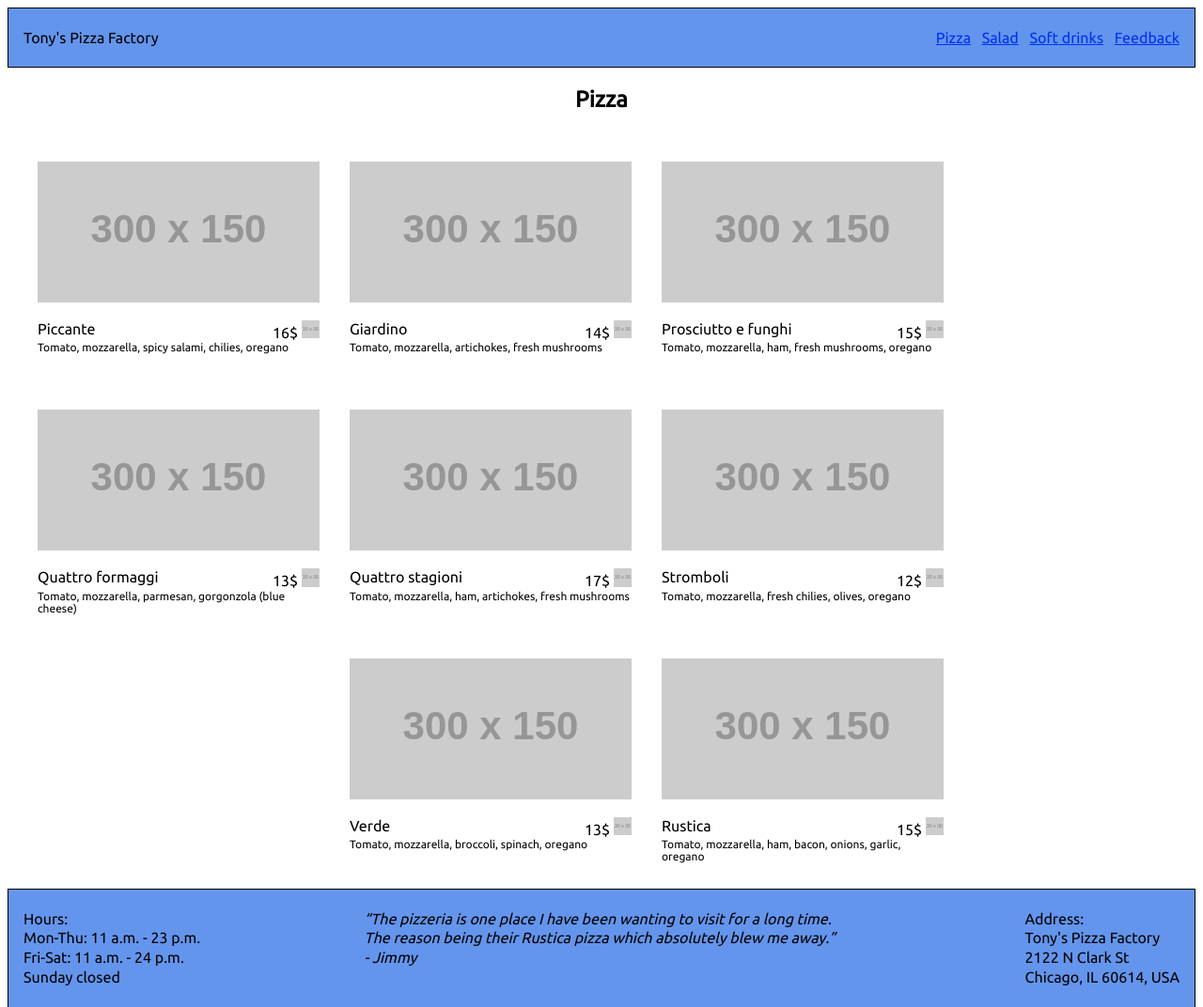
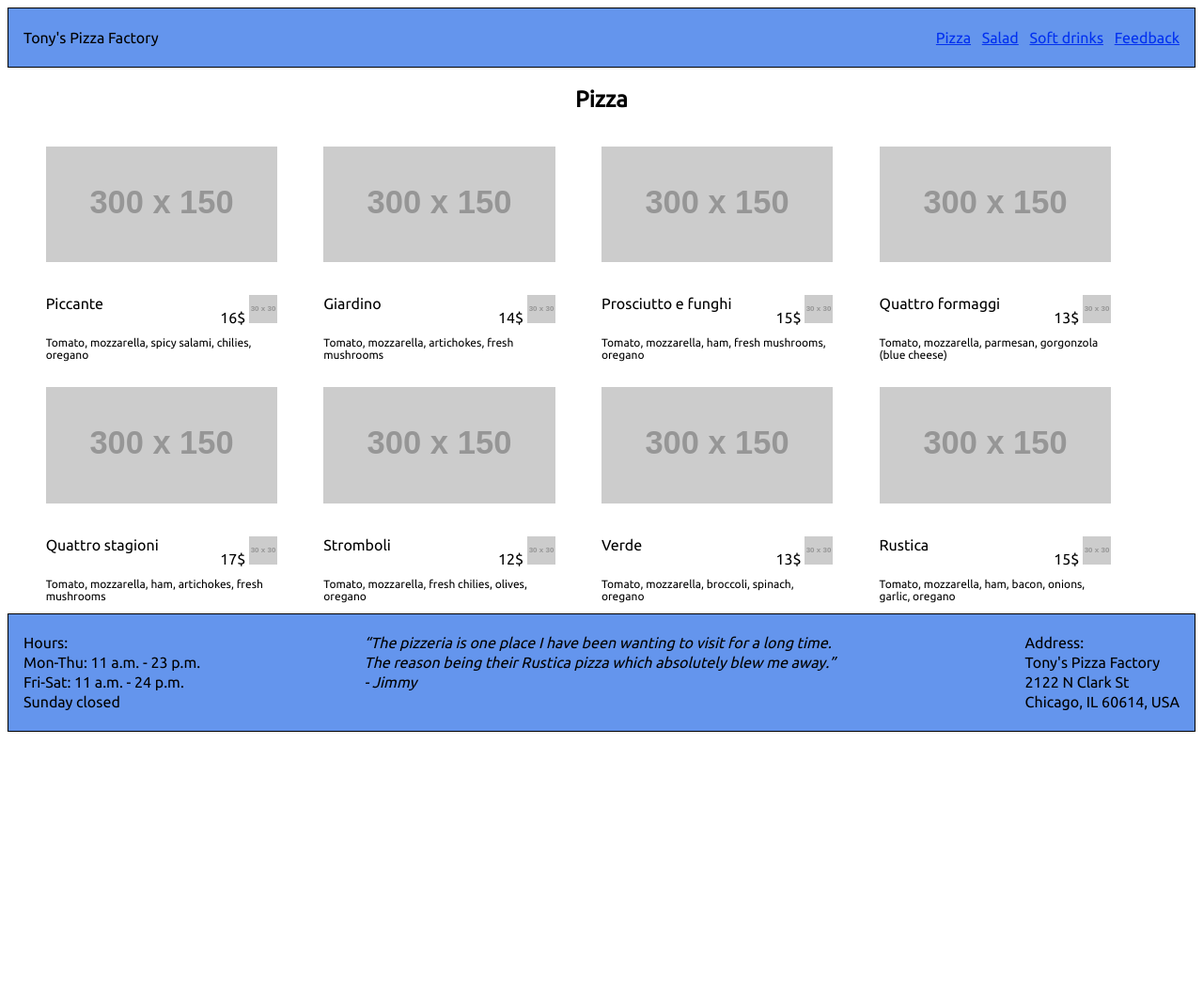
Before and after one commit to herzbube/webgrundlagen-tonyspizzafactory, a plain HTML site: page html/pizzas.html in a window 1280 px wide. Shown: the top 1072 px of the page at 94% size. After the commit the page ends 800 px from the top, so only its background shows below. Drawn offline with Linux system fonts and the light colour scheme; placeholder pictures from the web are drawn by us.

Commit message:
product pages: keep floating products but restyle using percentages
a lot of tweaking still needs to be done to make the individual product
types look good, but the general layout style is now in place.

```diff
--- a/css/style.css
+++ b/css/style.css
@@ -366,25 +366,64 @@ body {
         General product styles
         -----------------------------------------------------------------------
      */
-    .product {
+
+    /*
+        All product pages contain a sequence of products which must be arrayed
+        in a grid. We don't care about the number of columns here, all we know
+        is that we can float the product blocks and they will nicely align in
+        the desired grid.
+     */
+    div.product {
         float: left;
     }
-    .products + footer {
+    footer {
         clear: left;
     }
-    .product {
-        /* TODO: Fix this. */
-        width: 300px;
-        padding: 1em;
+
+    /*
+        This style defines how many columns we want.
+        This is the only style that we need to override for wider screens.
+    */
+    div.product {
+        /* For narrow screens we want only 1 column */
+        width: 80%;
+        margin-left: 10%;
+        margin-right: 10%;
     }
+
+    .product-image {
+        /*
+            The product image should take up the entire width of the product
+            block, regardless of the block's actual width. This causes the
+            image to resize whenever the product block resizes.
+         */
+        width: 100%;
+    }
+
+    /*
+        Style the cart line into a part that is left-aligned and a part
+        that is right-aligned.
+        Floating is an alternative to positioning that *almost* works:
+        The problem is that we don't have a universal way to say
+        "clear: both".
+     */
+    .cart-line {
+        position: relative;
+        /* Roughly 2 lines + a bit of vertical spacing */
+        height: 3em;
+    }
+    .cart-line-part1 {
+        position: absolute;
+        left: 0;
+    }
+    .cart-line-part2 {
+        position: absolute;
+        right: 0;
+    }
+
     .product-ingredients {
-        /* Display the ingredients list in a smaller font */
+        /* Display the ingredients list in a smaller-than-normal font */
         font-size: 0.75em;
-    }
-    .cart-image {
-        /* TODO: Fix this. */
-        width: 1.2em;
-        height: 1.2em;
     }
 
     /*
@@ -392,51 +431,24 @@ body {
         Pizza page styles
         -----------------------------------------------------------------------
      */
-    .pizza .cart-line p {
-        display: inline;
-        margin: 0;
-    }
-    .pizza .cart-line .product-name {
-        float: left;
-    }
-    .pizza .cart-line .product-price-and-cart {
-        float: right;
-    }
-    .pizza .product-ingredients {
-        clear: both;
-    }
+
+    /* Currently none */
 
     /*
         -----------------------------------------------------------------------
         Salad page styles
         -----------------------------------------------------------------------
      */
-    .salad .cart-line select, .salad .cart-line p {
-        display: inline;
-        margin: 0;
-    }
-    .salad .cart-line .salad-dressing {
-        float: left;
-    }
-    .salad .cart-line .product-price-and-cart {
-        float: right;
-    }
+
+    /* Currently none */
 
     /*
         -----------------------------------------------------------------------
         Soft drinks page styles
         -----------------------------------------------------------------------
      */
-    .soft-drink .cart-line select, .soft-drink .cart-line p {
-        display: inline;
-        margin: 0;
-    }
-    .soft-drink .cart-line .drink-size {
-        float: left;
-    }
-    .soft-drink .cart-line .product-price-and-cart {
-        float: right;
-    }
+
+    /* Currently none */
 
     /*
         -----------------------------------------------------------------------
@@ -709,6 +721,18 @@ body {
 
     /*
         -----------------------------------------------------------------------
+        General product styles
+        -----------------------------------------------------------------------
+    */
+    div.product {
+        /* For wide screens we want 4 columns */
+        width: 20%;
+        margin-left: 2%;
+        margin-right: 2%;
+    }
+
+    /*
+        -----------------------------------------------------------------------
         Feedback styles
         -----------------------------------------------------------------------
      */
--- a/html/pizzas.html
+++ b/html/pizzas.html
@@ -35,8 +35,8 @@
             />
         </p>
         <div class="cart-line">
-            <p class="product-name">Piccante</p>
-            <p class="product-price-and-cart">
+            <p class="product-name cart-line-part1">Piccante</p>
+            <p class="product-price-and-cart cart-line-part2">
                 <span class="product-price">16$</span>
                 <img
                         class="cart-image"
@@ -59,8 +59,8 @@
             />
         </p>
         <div class="cart-line">
-            <p class="product-name">Giardino</p>
-            <p class="product-price-and-cart">
+            <p class="product-name cart-line-part1">Giardino</p>
+            <p class="product-price-and-cart cart-line-part2">
                 <span class="product-price">14$</span>
                 <img
                         class="cart-image"
@@ -83,8 +83,8 @@
             />
         </p>
         <div class="cart-line">
-            <p class="product-name">Prosciutto e funghi</p>
-            <p class="product-price-and-cart">
+            <p class="product-name cart-line-part1">Prosciutto e funghi</p>
+            <p class="product-price-and-cart cart-line-part2">
                 <span class="product-price">15$</span>
                 <img
                         class="cart-image"
@@ -107,8 +107,8 @@
             />
         </p>
         <div class="cart-line">
-            <p class="product-name">Quattro formaggi</p>
-            <p class="product-price-and-cart">
+            <p class="product-name cart-line-part1">Quattro formaggi</p>
+            <p class="product-price-and-cart cart-line-part2">
                 <span class="product-price">13$</span>
                 <img
                         class="cart-image"
@@ -131,8 +131,8 @@
             />
         </p>
         <div class="cart-line">
-            <p class="product-name">Quattro stagioni</p>
-            <p class="product-price-and-cart">
+            <p class="product-name cart-line-part1">Quattro stagioni</p>
+            <p class="product-price-and-cart cart-line-part2">
                 <span class="product-price">17$</span>
                 <img
                         class="cart-image"
@@ -155,8 +155,8 @@
             />
         </p>
         <div class="cart-line">
-            <p class="product-name">Stromboli</p>
-            <p class="product-price-and-cart">
+            <p class="product-name cart-line-part1">Stromboli</p>
+            <p class="product-price-and-cart cart-line-part2">
                 <span class="product-price">12$</span>
                 <img
                         class="cart-image"
@@ -179,8 +179,8 @@
             />
         </p>
         <div class="cart-line">
-            <p class="product-name">Verde</p>
-            <p class="product-price-and-cart">
+            <p class="product-name cart-line-part1">Verde</p>
+            <p class="product-price-and-cart cart-line-part2">
                 <span class="product-price">13$</span>
                 <img
                         class="cart-image"
@@ -203,8 +203,8 @@
             />
         </p>
         <div class="cart-line">
-            <p class="product-name">Rustica</p>
-            <p class="product-price-and-cart">
+            <p class="product-name cart-line-part1">Rustica</p>
+            <p class="product-price-and-cart cart-line-part2">
                 <span class="product-price">15$</span>
                 <img
                         class="cart-image"
```
Also changed, not shown: html/salads.html (+8 -8 lines), html/soft-drinks.html (+8 -8 lines).
